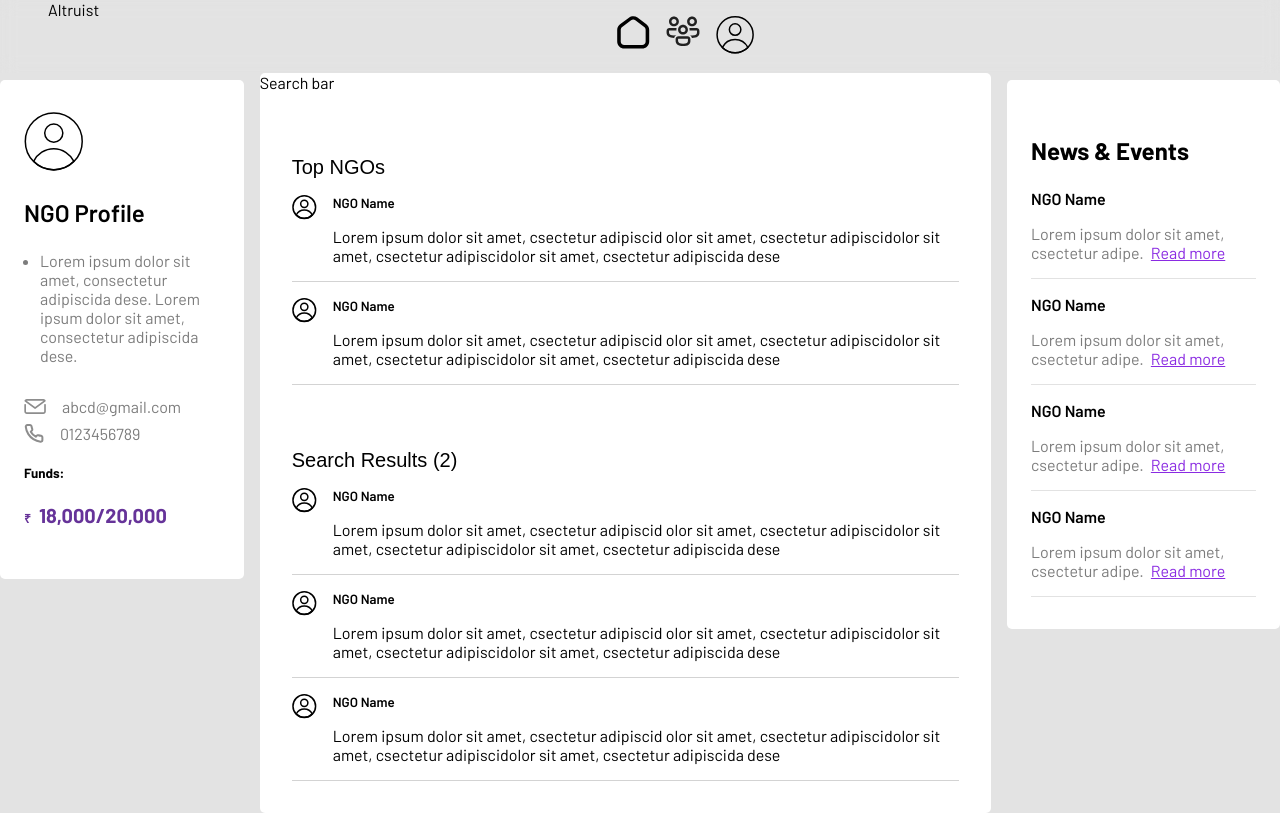
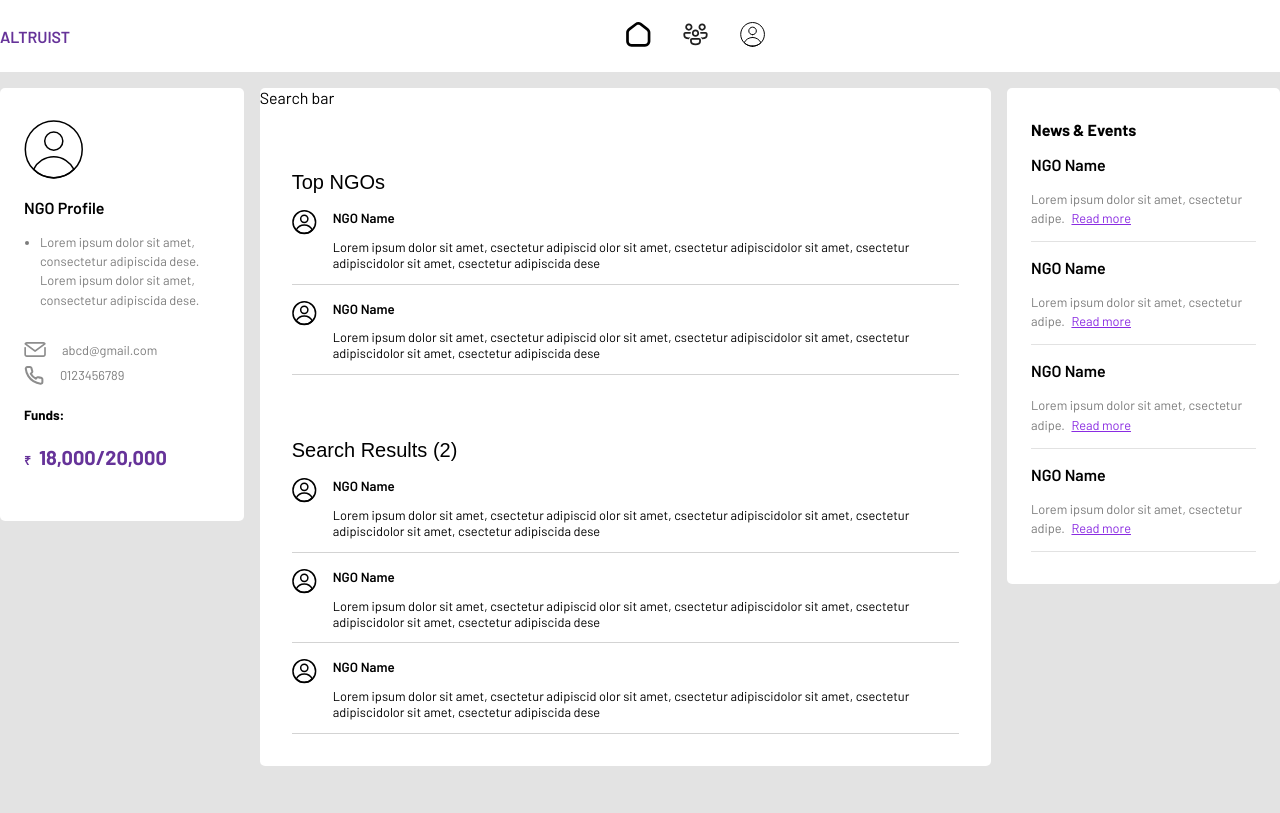
Before and after one commit to jash139/TRINIT_Techbusters_DEV_Frontend, a Nuxt app: page / in a window 1280 px wide. Built offline with nearby package versions, Linux system fonts and the light colour scheme.

Commit message:
Update changes

```diff
--- a/components/Home/HomePage.vue
+++ b/components/Home/HomePage.vue
@@ -34,10 +34,10 @@ export default {
 }
 .profile-card {
   position: sticky;
-  top: 10vh;
+  top: 11vh;
 }
 .news-events-card {
   position: sticky;
-  top: 10vh;
+  top: 11vh;
 }
 </style>
--- a/components/HomeMainCard/NGODisplayCard.vue
+++ b/components/HomeMainCard/NGODisplayCard.vue
@@ -63,4 +63,7 @@ export default {};
   padding: 0;
   font-weight: 600;
 }
+.agenda {
+  font-size: 0.8rem;
+}
 </style>
--- a/components/HomeMainCard/TopNGOs.vue
+++ b/components/HomeMainCard/TopNGOs.vue
@@ -8,107 +8,16 @@
       Top NGOs
     </button>
     <div class="content">
-      <div class="ngo-card">
-        <div class="profile-image">
-          <svg
-            width="25"
-            height="25"
-            viewBox="0 0 25 25"
-            fill="none"
-            xmlns="http://www.w3.org/2000/svg"
-          >
-            <path
-              d="M12.2834 23.4411C18.5282 23.4411 23.5907 18.3786 23.5907 12.1338C23.5907 5.88893 18.5282 0.826477 12.2834 0.826477C6.03853 0.826477 0.976074 5.88893 0.976074 12.1338C0.976074 18.3786 6.03853 23.4411 12.2834 23.4411Z"
-              stroke="black"
-              stroke-width="1.5"
-              stroke-miterlimit="10"
-              stroke-linecap="round"
-              stroke-linejoin="round"
-            />
-            <path
-              d="M12.283 15.0356C8.78074 15.0356 5.7788 17.0369 4.27783 20.0389C6.27912 22.1402 9.181 23.341 12.283 23.341C15.385 23.341 18.2869 22.0402 20.2882 20.0389C18.7872 17.137 15.7853 15.0356 12.283 15.0356Z"
-              stroke="black"
-              stroke-width="1.5"
-              stroke-miterlimit="10"
-              stroke-linecap="round"
-              stroke-linejoin="round"
-            />
-            <path
-              d="M12.283 12.434C14.2725 12.434 15.8853 10.8212 15.8853 8.83165C15.8853 6.84214 14.2725 5.22932 12.283 5.22932C10.2935 5.22932 8.68066 6.84214 8.68066 8.83165C8.68066 10.8212 10.2935 12.434 12.283 12.434Z"
-              stroke="black"
-              stroke-width="1.5"
-              stroke-miterlimit="10"
-              stroke-linecap="round"
-              stroke-linejoin="round"
-            />
-          </svg>
-        </div>
-        <div class="profile-details">
-          <h5 class="name">NGO Name</h5>
-          <p class="agenda">
-            Lorem ipsum dolor sit amet, csectetur adipiscid olor sit amet,
-            csectetur adipiscidolor sit amet, csectetur adipiscidolor sit amet,
-            csectetur adipiscida dese
-          </p>
-        </div>
-      </div>
-      <div class="ngo-card">
-        <div class="profile-image">
-          <svg
-            width="25"
-            height="25"
-            viewBox="0 0 25 25"
-            fill="none"
-            xmlns="http://www.w3.org/2000/svg"
-          >
-            <path
-              d="M12.2834 23.4411C18.5282 23.4411 23.5907 18.3786 23.5907 12.1338C23.5907 5.88893 18.5282 0.826477 12.2834 0.826477C6.03853 0.826477 0.976074 5.88893 0.976074 12.1338C0.976074 18.3786 6.03853 23.4411 12.2834 23.4411Z"
-              stroke="black"
-              stroke-width="1.5"
-              stroke-miterlimit="10"
-              stroke-linecap="round"
-              stroke-linejoin="round"
-            />
-            <path
-              d="M12.283 15.0356C8.78074 15.0356 5.7788 17.0369 4.27783 20.0389C6.27912 22.1402 9.181 23.341 12.283 23.341C15.385 23.341 18.2869 22.0402 20.2882 20.0389C18.7872 17.137 15.7853 15.0356 12.283 15.0356Z"
-              stroke="black"
-              stroke-width="1.5"
-              stroke-miterlimit="10"
-              stroke-linecap="round"
-              stroke-linejoin="round"
-            />
-            <path
-              d="M12.283 12.434C14.2725 12.434 15.8853 10.8212 15.8853 8.83165C15.8853 6.84214 14.2725 5.22932 12.283 5.22932C10.2935 5.22932 8.68066 6.84214 8.68066 8.83165C8.68066 10.8212 10.2935 12.434 12.283 12.434Z"
-              stroke="black"
-              stroke-width="1.5"
-              stroke-miterlimit="10"
-              stroke-linecap="round"
-              stroke-linejoin="round"
-            />
-          </svg>
-        </div>
-        <div class="profile-details">
-          <h5 class="name">NGO Name</h5>
-          <p class="agenda">
-            Lorem ipsum dolor sit amet, csectetur adipiscid olor sit amet,
-            csectetur adipiscidolor sit amet, csectetur adipiscidolor sit amet,
-            csectetur adipiscida dese
-          </p>
-        </div>
-      </div>
+      <NGODisplayCard />
+      <NGODisplayCard />
     </div>
   </div>
 </template>
 
 <script>
+import NGODisplayCard from "./NGODisplayCard.vue";
 export default {
-  methods: {
-    toggleTopNGOs() {
-      var content = document.getElementById("top-ngo-card").nextElementSibling;
-      if (content.style.display === "none") content.style.display = "block";
-      else content.style.display = "none";
-    },
-  },
+  components: { NGODisplayCard },
 };
 </script>
 
@@ -132,19 +41,6 @@ export default {
   display: block;
   overflow: hidden;
 }
-.ngo-card {
-  display: flex;
-  border-bottom: 1px solid rgb(211, 211, 211);
-  margin-bottom: 1rem;
-}
-.profile-image {
-  margin-right: 1rem;
-}
-.name {
-  margin: 0;
-  padding: 0;
-  font-weight: 600;
-}
 .hidden-content {
   opacity: 0;
   line-height: 0;
--- a/components/NewsEventsCard/NewsEventsCard.vue
+++ b/components/NewsEventsCard/NewsEventsCard.vue
@@ -47,7 +47,8 @@ export default {};
   border-radius: 5px;
 }
 .heading {
-  font-size: 1.5rem;
+  margin-top: 0;
+  font-size: 1rem;
 }
 .name {
   font-size: 1rem;
@@ -55,6 +56,8 @@ export default {};
 }
 .news {
   color: rgb(124, 124, 124);
+  font-size: 0.8rem;
+  line-height: 1.5;
 }
 .event {
   border-bottom: 1px solid rgb(226, 226, 226);
--- a/components/ProfileCards/NGOProfileCard.vue
+++ b/components/ProfileCards/NGOProfileCard.vue
@@ -98,13 +98,15 @@ export default {};
   border-radius: 5px;
 }
 .name {
-  font-size: 1.5rem;
+  font-size: 1rem;
   font-weight: 600;
 }
 .agendas {
   margin: 0;
   padding: 0;
   padding-left: 1rem;
+  font-size: 0.8rem;
+  line-height: 1.5;
 }
 .agendas li {
   margin: 0.5rem 0;
@@ -112,6 +114,7 @@ export default {};
 }
 .contact-details {
   margin: 2rem 0 1rem;
+  font-size: 0.8rem;
 }
 a {
   color: rgb(124, 124, 124);
--- a/components/ProfileCards/PhilanthropistProfileCard.vue
+++ b/components/ProfileCards/PhilanthropistProfileCard.vue
@@ -94,13 +94,15 @@ export default {};
   border-radius: 5px;
 }
 .name {
-  font-size: 1.5rem;
+  font-size: 1rem;
   font-weight: 600;
 }
 .agendas {
   margin: 0;
   padding: 0;
   padding-left: 1rem;
+  font-size: 0.8rem;
+  line-height: 1.5;
 }
 .agendas li {
   margin: 0.5rem 0;
@@ -108,6 +110,7 @@ export default {};
 }
 .contact-details {
   margin: 2rem 0 1rem;
+  font-size: 0.8rem;
 }
 a {
   color: rgb(124, 124, 124);
--- a/components/TheNavbar.vue
+++ b/components/TheNavbar.vue
@@ -6,8 +6,8 @@
         <li>
           <nuxt-link exact to="/"
             ><svg
-              width="33"
-              height="33"
+              width="25"
+              height="25"
               viewBox="0 0 33 33"
               fill="none"
               xmlns="http://www.w3.org/2000/svg"
@@ -22,8 +22,8 @@
         <li>
           <nuxt-link to="/community"
             ><svg
-              width="34"
-              height="31"
+              width="25"
+              height="25"
               viewBox="0 0 34 31"
               fill="none"
               xmlns="http://www.w3.org/2000/svg"
@@ -38,8 +38,8 @@
         <li>
           <nuxt-link to="/profile"
             ><svg
-              width="38"
-              height="38"
+              width="25"
+              height="25"
               viewBox="0 0 38 38"
               fill="none"
               xmlns="http://www.w3.org/2000/svg"
@@ -87,15 +87,16 @@ header {
   position: sticky;
   top: 0;
   z-index: 5;
+  background-color: white;
+  margin-bottom: 1rem;
 }
 nav {
   display: flex;
-  align-content: center;
+  align-items: center;
   justify-content: space-between;
   margin: auto;
   min-height: 9vh;
-  max-width: 95%;
-  padding: 0 1rem;
+  max-width: 1300px;
 }
 .nav-links {
   box-sizing: border-box;
@@ -103,7 +104,12 @@ nav {
   list-style: none;
 }
 .nav-links li {
-  margin: 0 0.5rem;
+  margin: 0 1rem;
   padding: 0;
 }
+.logo {
+  text-transform: uppercase;
+  font-weight: 600;
+  color: rebeccapurple;
+}
 </style>
--- /dev/null
+++ b/pages/profile/index.vue
@@ -0,0 +1,10 @@
+<template>
+  <h1>Profile</h1>
+</template>
+
+<script>
+export default {};
+</script>
+
+<style scoped>
+</style>
```
